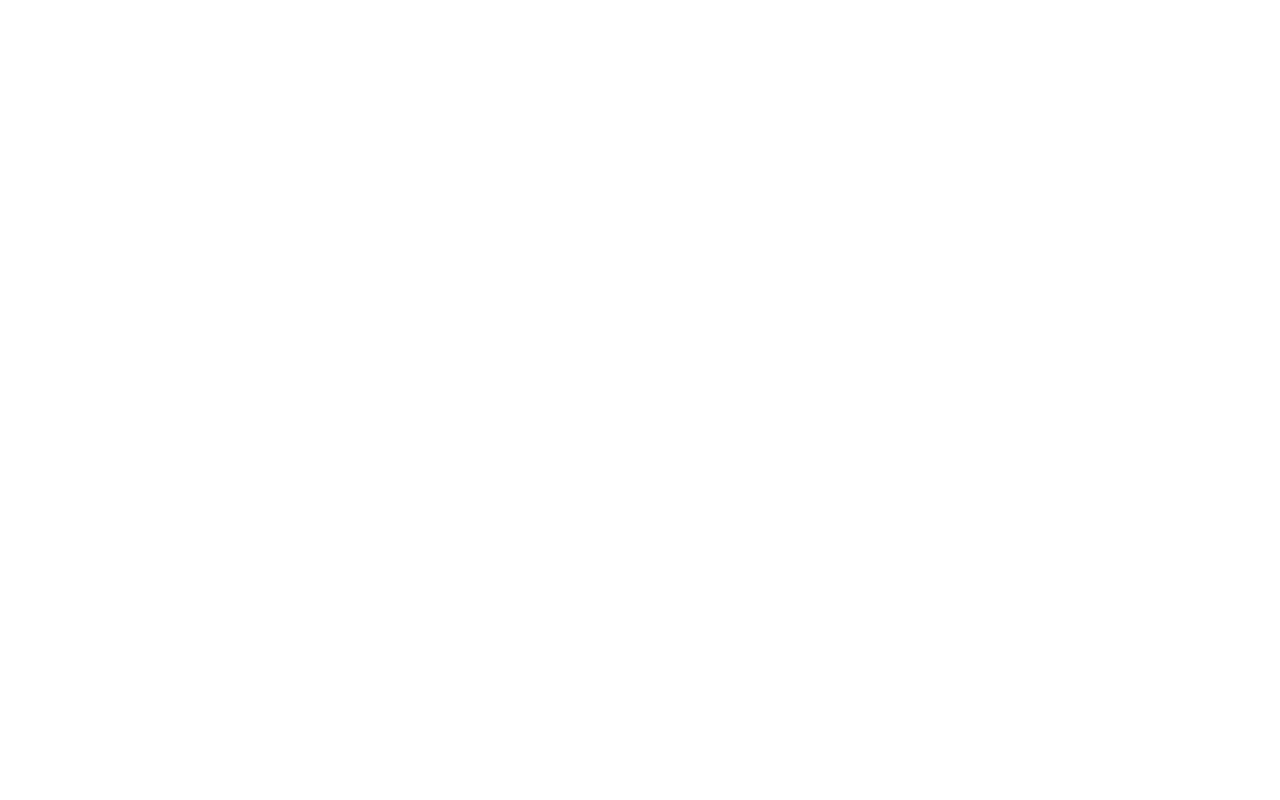
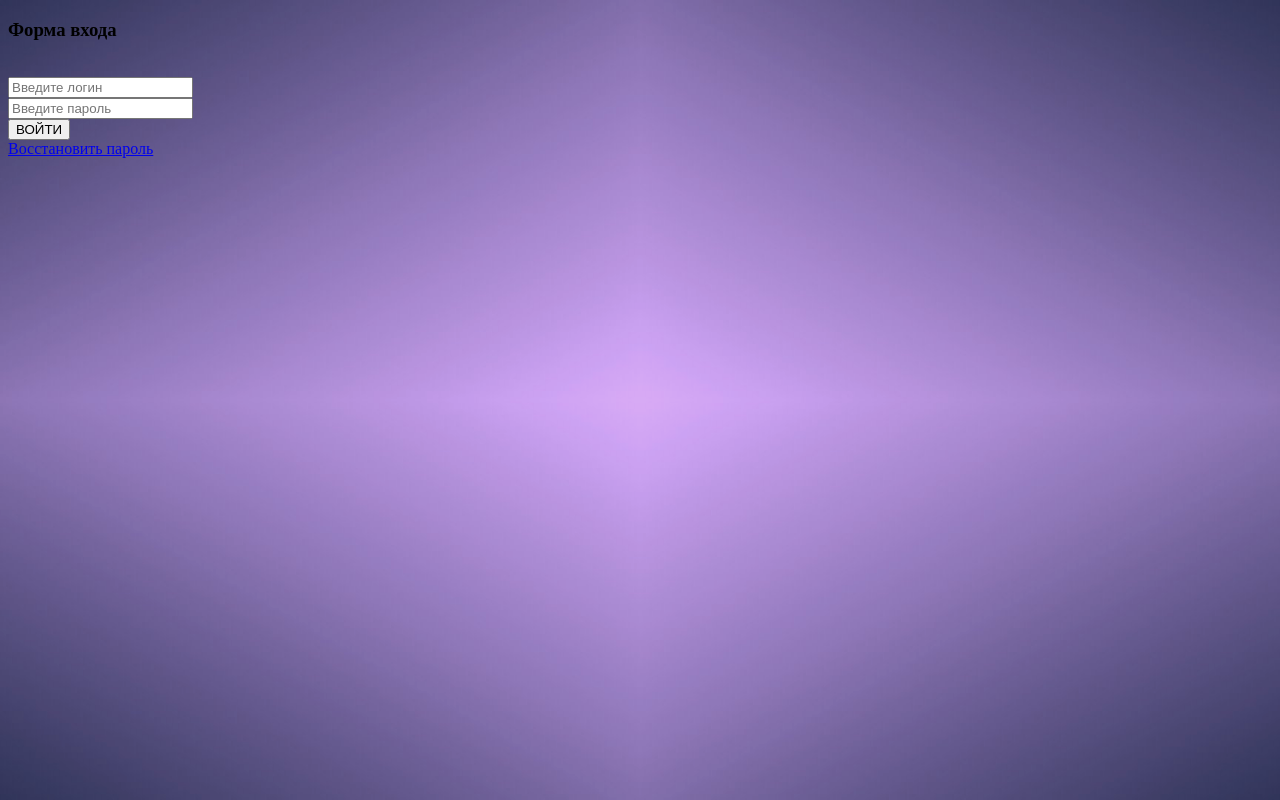
Before and after one commit to LenaSkarlett/lab1, a plain HTML site: page index.html in a window 1280 px wide. Drawn offline with Linux system fonts and the light colour scheme.

Commit message:
Фон и каркас формы

```diff
--- /dev/null
+++ b/css/styles.css
@@ -0,0 +1,7 @@
+body{
+    background-image: url("../img/фон.jpg");
+    background-position: center center;
+    background-repeat: no-repeat;
+    background-attachment: fixed;
+    background-size: cover;
+}
--- a/index.html
+++ b/index.html
@@ -5,8 +5,23 @@
     <meta http-equiv="X-UA-Compatible" content="IE=edge">
     <meta name="viewport" content="width=device-width, initial-scale=1.0">
     <title>ЛР1</title>
+    <link rel="stylesheet" href="css/styles.css" type="text/css">
 </head>
 <body>
-
+    <div class="container">
+        <form>
+                <h3 class="text-center">Форма входа</h3>
+                <br />
+                <div class="dws-input">
+                    <input type="text" name="username" placeholder="Введите логин">
+                </div>
+                <div class="dws-input">
+                    <input type="password" name="password" placeholder="Введите пароль">
+		        </div>
+                <input class="dws-submit" type="submit" name="submit" value="ВОЙТИ">
+                <br />
+		        <a href="#">Восстановить пароль</a>
+        </form>
+    </div>
 </body>
 </html>
```
Also changed, not shown: img/фон.jpg (added).
